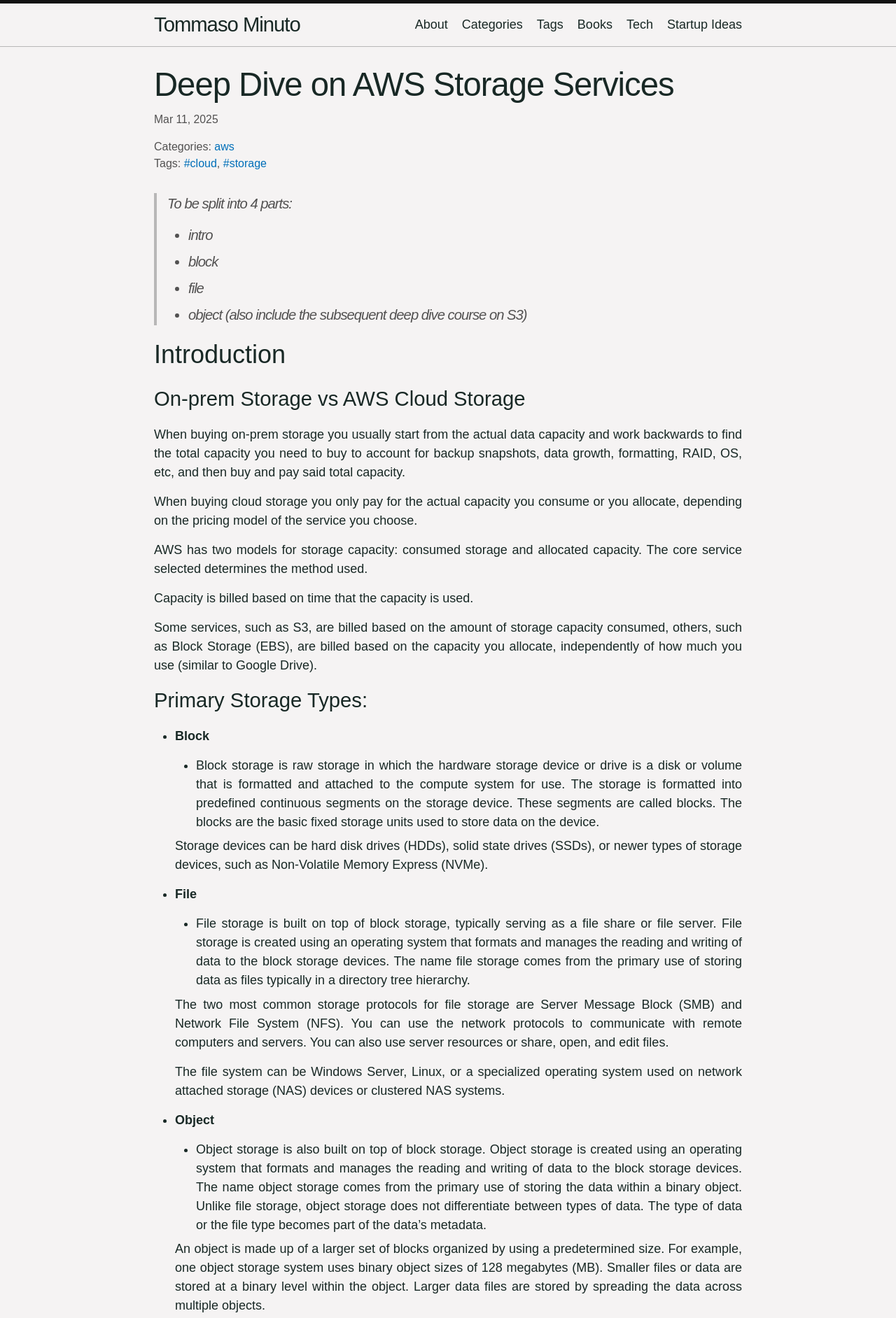
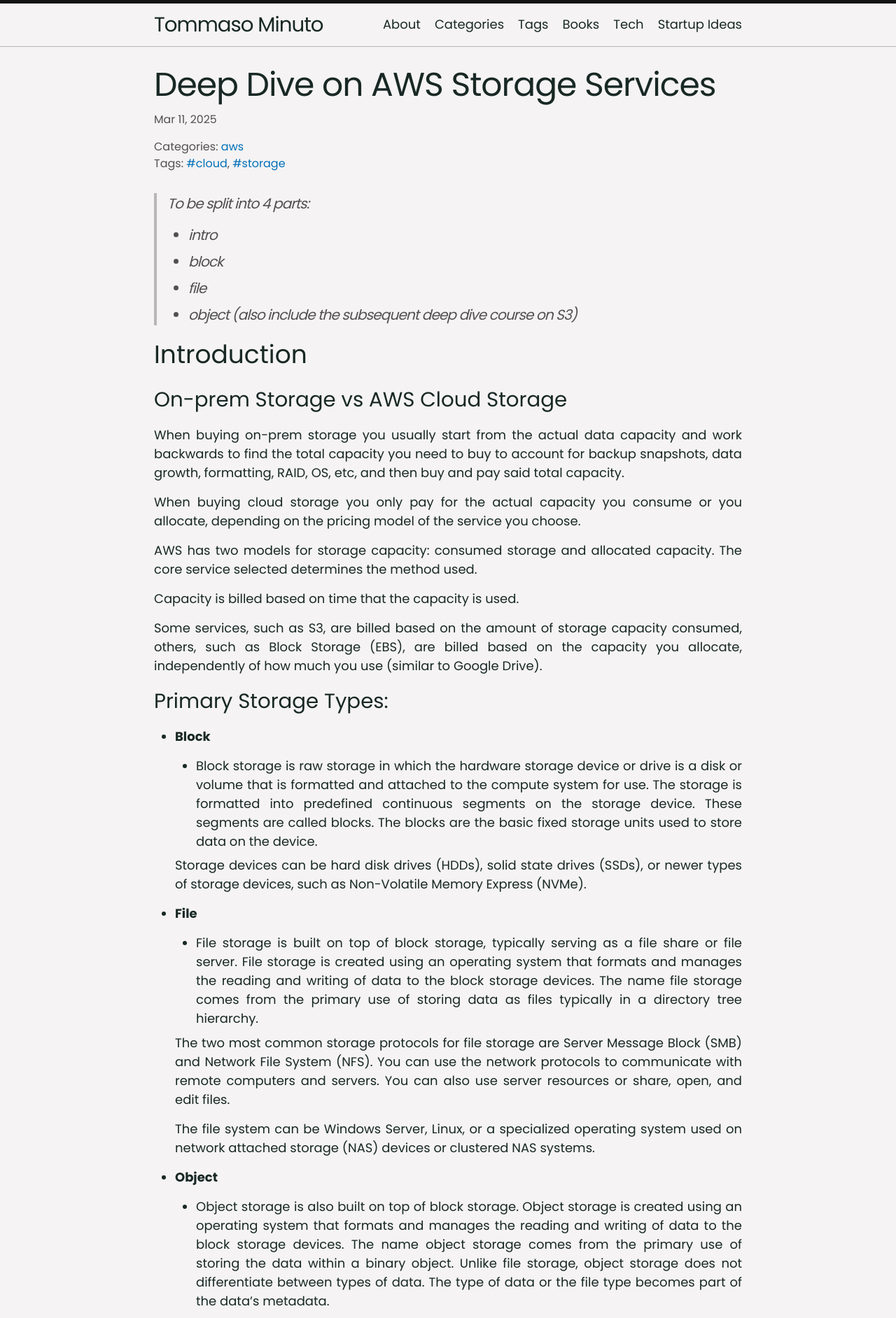
Before and after one commit to thetombrider/blog.thetombrider.xyz, a Jekyll site: the page built from _posts/aws/2025-03-11-aws-storage-dd.md, in a window 1280 px wide. Shown: the top 1884 px of the page at 70% size. Built offline with Jekyll 4.4.1, drawn with Linux system fonts in a browser that asks for light colours; some web fonts are replaced.

Commit message:
change of font to Poppins

```diff
--- a/_includes/head.html
+++ b/_includes/head.html
@@ -9,5 +9,5 @@
   {%- if jekyll.environment == 'production' and site.google_analytics -%}
     {%- include google-analytics.html -%}
   {%- endif -%}
-  <link href="https://fonts.googleapis.com/css2?family=Inter:wght@400;700&display=swap" rel="stylesheet">
+  <link href="https://fonts.googleapis.com/css2?family=Poppins:wght@400;700&display=swap" rel="stylesheet">
 </head>
--- a/_sass/minima.scss
+++ b/_sass/minima.scss
@@ -2,7 +2,7 @@
 
 // Define defaults for each variable.
 
-$base-font-family: 'SF Pro', sans-serif !default;
+$base-font-family: 'Poppins', sans-serif !default;
 $base-font-size:   18px !default;
 $base-font-weight: 400 !default;
 $small-font-size:  $base-font-size * 0.875 !default;
```
